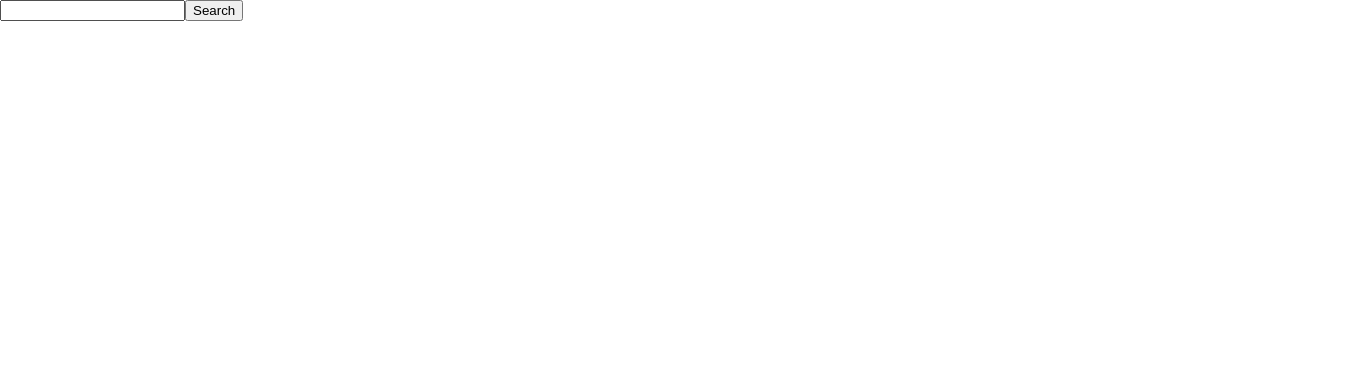
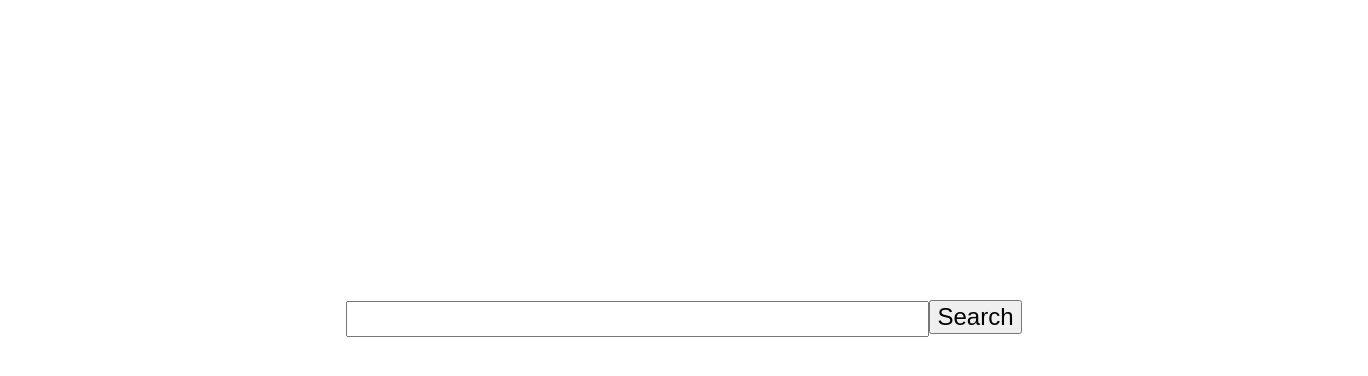
Before and after one commit to Alex-E-Camacho/cxp-search-react-front-end, a React (Create React App) app: page / in a window 1280 px wide. Shown: the top 376 px of the page, 1368 px wide, since content can reach past the window. Built offline with nearby package versions, Linux system fonts and the light colour scheme.

Commit message:
Basic positioning with no logo added

```diff
--- a/package.json
+++ b/package.json
@@ -3,6 +3,7 @@
   "version": "0.1.0",
   "private": true,
   "dependencies": {
+    "bootstrap": "^4.1.1",
     "react": "^16.3.2",
     "react-dom": "^16.3.2",
     "react-scripts": "1.1.4"
--- a/public/index.html
+++ b/public/index.html
@@ -4,37 +4,16 @@
     <meta charset="utf-8">
     <meta name="viewport" content="width=device-width, initial-scale=1, shrink-to-fit=no">
     <meta name="theme-color" content="#000000">
-    <!--
-      manifest.json provides metadata used when your web app is added to the
-      homescreen on Android. See https://developers.google.com/web/fundamentals/engage-and-retain/web-app-manifest/
-    -->
+
     <link rel="manifest" href="%PUBLIC_URL%/manifest.json">
     <link rel="shortcut icon" href="%PUBLIC_URL%/favicon.ico">
-    <!--
-      Notice the use of %PUBLIC_URL% in the tags above.
-      It will be replaced with the URL of the `public` folder during the build.
-      Only files inside the `public` folder can be referenced from the HTML.
+    <link href="https://fonts.googleapis.com/css?family=Roboto:100" rel="stylesheet">
 
-      Unlike "/favicon.ico" or "favicon.ico", "%PUBLIC_URL%/favicon.ico" will
-      work correctly both with client-side routing and a non-root public URL.
-      Learn how to configure a non-root public URL by running `npm run build`.
-    -->
-    <title>React App</title>
+    <title>Azure CXP Search</title>
   </head>
   <body>
-    <noscript>
-      You need to enable JavaScript to run this app.
-    </noscript>
+
     <div id="root"></div>
-    <!--
-      This HTML file is a template.
-      If you open it directly in the browser, you will see an empty page.
 
-      You can add webfonts, meta tags, or analytics to this file.
-      The build step will place the bundled scripts into the <body> tag.
-
-      To begin the development, run `npm start` or `yarn start`.
-      To create a production bundle, use `npm run build` or `yarn build`.
-    -->
   </body>
 </html>
--- a/src/App.css
+++ b/src/App.css
@@ -1,4 +1,4 @@
-.App {
+/* .App {
   text-align: center;
 }
 
@@ -25,4 +25,4 @@
 @keyframes App-logo-spin {
   from { transform: rotate(0deg); }
   to { transform: rotate(360deg); }
-}
+} */
--- a/src/App.js
+++ b/src/App.js
@@ -3,6 +3,8 @@ import SearchBar from './SearchBar';
 import ResultList from './ResultList';
 import PreviewWindow from './PreviewWindow';
 import SaveResultsButton from './SaveResultsButton';
+// import '../node_modules/bootstrap/dist/css/bootstrap.min.css';
+
 
 class App extends Component {
   constructor(props) {
@@ -80,15 +82,25 @@ class App extends Component {
 
   render() {
 
+    let className = "container";
+
+    if (this.state.results.length > 1) {
+      className += " container-active";
+    }
+
+    let showResultsFor = "Showing results for " + this.state.searchQuery;
+
     return (
         <div className="App">
-        <div>
+          <div className={className}>
             <SearchBar
               bingSearch={this.bingSearch}
               searchQuery={this.state.searchQuery}
               handleChange={this.handleChange}
+              results={this.state.results}
             />
           </div>
+          <div className="show-results-text">{this.state.results.length > 1 ? showResultsFor : null}</div>
           <div>
             <ResultList
               results={this.state.results}
@@ -97,18 +109,15 @@ class App extends Component {
               removeResult={this.removeResult}
             />
           </div>
-        <div>
             <PreviewWindow
               resultInPreview={this.state.resultInPreview}
               exitPreviewWindow={this.exitPreviewWindow}
             />
-        </div>
-        <div>
+
             <SaveResultsButton
               saveResults={this.saveResults}
               selectedResults={this.state.selectedResults}
             />
-        </div>
         </div>
     );
   }
--- a/src/ResultItem.js
+++ b/src/ResultItem.js
@@ -8,14 +8,14 @@ const ResultItem = (props) => {
     }
 
     return (
-        <div>
+        <div className="result-item">
             <table>
                 <tbody>
                     <tr>
-                        <th><a href={props.result.url}>{props.result.name}</a></th>
+                        <th className="result-title"><a href={props.result.url}>{props.result.name}</a></th>
                     </tr>
                     <tr>
-                        <td>{props.result.displayUrl}</td>
+                        <td className="display-url">{props.result.displayUrl}</td>
                     </tr>
                     <tr>
                         <td>{props.result.snippet}</td>
--- a/src/ResultList.js
+++ b/src/ResultList.js
@@ -8,6 +8,7 @@ const ResultList = (props) => {
 
     const searchResults = props.results.map((result) => {
         return (
+            <div>
             <ResultItem
                 result={result}
                 key={result.id}
@@ -15,11 +16,12 @@ const ResultList = (props) => {
                 addResult={props.addResult}
                 removeResult={props.removeResult}
                 />
+            </div>
         )
     })
 
     return (
-        <div>
+        <div className="results-container">
             {searchResults}
         </div>
     )
--- a/src/SearchBar.js
+++ b/src/SearchBar.js
@@ -2,16 +2,23 @@ import React from 'react';
 
 const SearchBar = (props) => {
 
-   const handleSubmit = (event) => {
-        props.bingSearch(props.searchQuery);
-        event.preventDefault();
+    let className = "search-container";
+
+    if (props.results.length > 1) {
+        className += " search-container-active"
     }
 
+    const handleSubmit = (event) => {
+         props.bingSearch(props.searchQuery);
+         event.preventDefault();
+     }
+
+
     return (
-        <div>
+        <div className={className}>
             <form onSubmit={handleSubmit}>
-                <input value={props.searchQuery} onChange={props.handleChange} />
-                <input type="submit" value="Search" />
+                <input className="search-input" value={props.searchQuery} onChange={props.handleChange} />
+                <button type="submit" className="search-button">Search</button>
             </form>
         </div>
     )
--- a/src/index.css
+++ b/src/index.css
@@ -1,5 +1,69 @@
 body {
-  margin: 0;
-  padding: 0;
-  font-family: sans-serif;
+  margin: 0px;
+  padding: 0px;
 }
+
+.container {
+  display: flex;
+  flex-direction: column;
+  justify-content: center;
+}
+
+.container-active {
+  background-color: #f2f2f2;
+}
+
+.search-container {
+  margin: auto;
+  width: 60%;
+  padding: 300px;
+  /* background-color: blue; */
+  text-align: center;
+}
+
+.search-container-active {
+  padding: 10px;
+  text-align: left;
+  margin-bottom: 80px;
+}
+
+.search-input {
+  width: 575px;
+  height: 30px;
+  font-size: 20px;
+}
+
+.search-button {
+  font-size: 24px;
+}
+
+th {
+  text-align: left;
+}
+
+.result-item {
+  width: 40%;
+  margin-bottom: 30px;
+  margin-left: 120px;
+}
+
+a, u {
+  font-size: 20px;
+  text-decoration: none;
+  font-family: Arial;
+  font-weight: 100;
+}
+
+.display-url {
+  font-size: 12px;
+  color: #009900;
+
+}
+
+.show-results-text {
+  font-size: 18px;
+  padding-top: 20px;
+  padding-bottom: 20px;
+  margin-left: 120px;
+  font-family: Arial;
+}
```
Also changed, not shown: 1 other file (tests, documents, lock files or other folders). Lines whose indentation alone changed are shown as unchanged.
